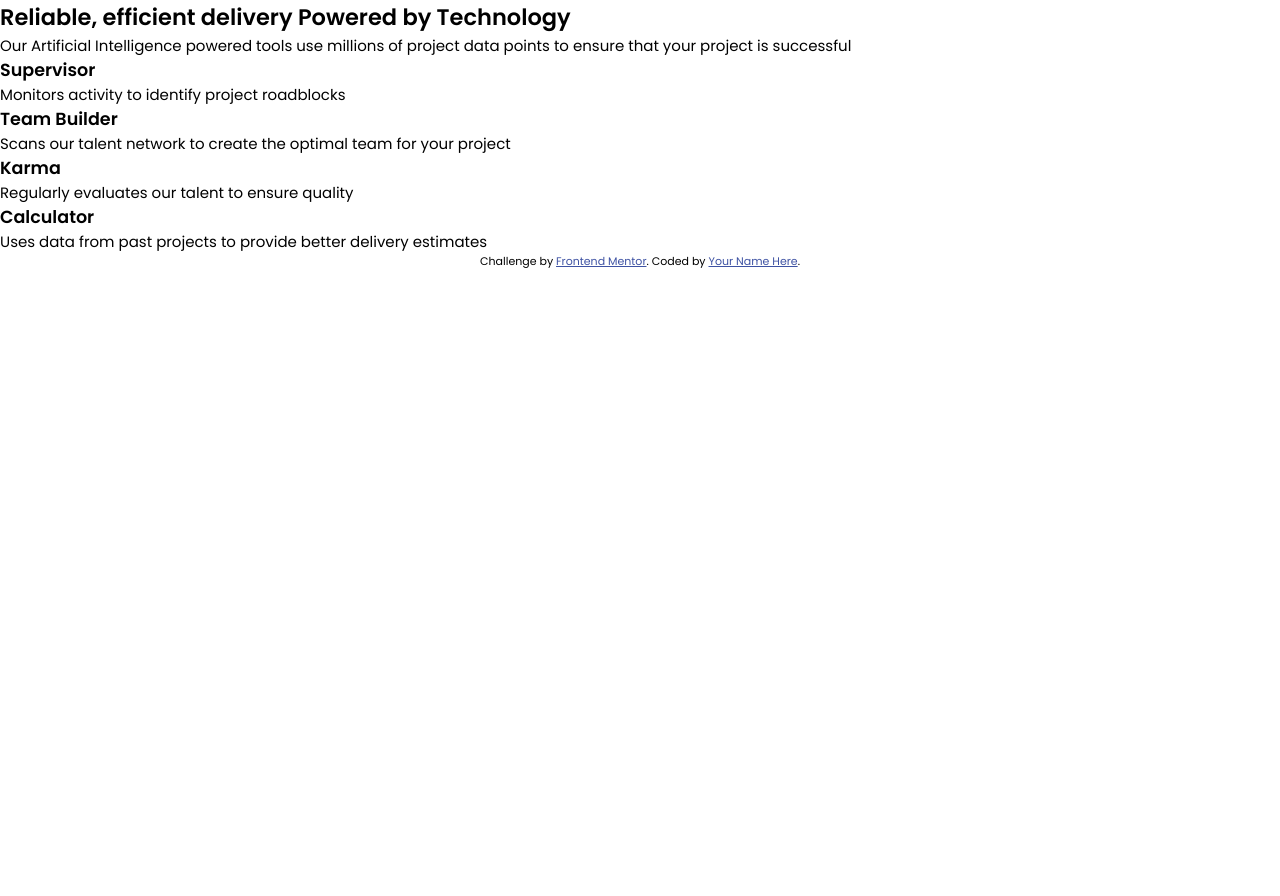
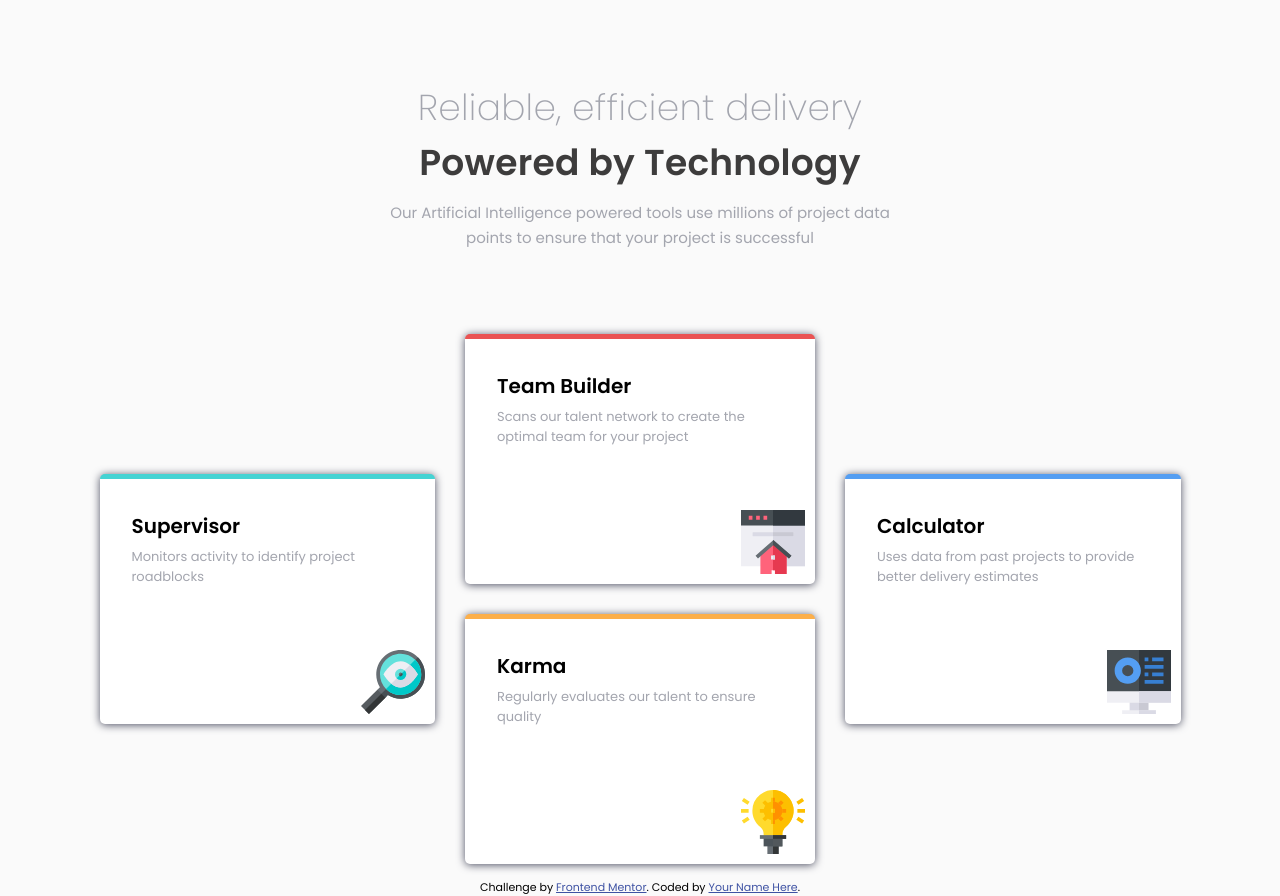
Before and after one commit to ttakeyaya/four-card-feature, a website: page index.html in a window 1280 px wide. Before the commit the page ends 800 px from the top, so only its background shows below. Drawn offline with Linux system fonts and the light colour scheme.

Commit message:
style card components

```diff
--- a/index.html
+++ b/index.html
@@ -19,6 +19,7 @@
     <div class="feature__body">
       <h2 class="feature__title">
         Reliable, efficient delivery
+
         <span class="feature__title-bold">Powered by Technology</span>
       </h2>
       <p class="feature__text">
@@ -28,21 +29,27 @@
     </div>
 
     <div class="feature-cards">
-      <div class="feature-card">
+      <div class="feature-cards__card card-top-cyan">
         <h3 class="feature-card__title">Supervisor</h3>
-        <p class="feature-card__text"></p>Monitors activity to identify project roadblocks
+        <p class="feature-card__text">Monitors activity to identify project roadblocks</p>
+        <img src="./images/icon-supervisor.svg" alt="" class="feature-card__img">
       </div>
-      <div class="feature-cards__card">
-        <h3 class="feature-card__title">Team Builder</h3>
-        <p class="feature-card__text">Scans our talent network to create the optimal team for your project</p>
-      </div>
-      <div class="feature-cards__card">
+      <div class="feature-cards-container">
+        <div class="feature-cards__card card-top-red">
+          <h3 class="feature-card__title">Team  Builder</h3>
+          <p class="feature-card__text">Scans our   talent network to create the optimal team   for your project</p>
+          <img src="./images/icon-team-builder.svg" alt="" class="feature-card__img">
+        </div>
+        <div class="feature-cards__card card-top-orange">
         <h3 class="feature-card__title">Karma</h3>
         <p class="feature-card__text">Regularly evaluates our talent to ensure quality</p>
+        <img src="./images/icon-karma.svg" alt="" class="feature-card__img">
+        </div>
       </div>
-      <div class="feature-cards__card">
+      <div class="feature-cards__card card-top-blue">
         <h3 class="feature-card__title">Calculator</h3>
         <p class="feature-card__text">Uses data from past projects to provide better delivery estimates</p>
+        <img src="./images/icon-calculator.svg" alt="" class="feature-card__img">
       </div>
     </div>
   </section>
--- a/sass/_base.scss
+++ b/sass/_base.scss
@@ -50,4 +50,9 @@ html {
 body {
   font-size: 1.5rem;
   font-family: $poppins;
+  background-color: var(--color-light-gray);
+  display: flex;
+  flex-direction: column;
+  justify-content: center;
+  align-items: center;
 }
--- a/sass/_layout.scss
+++ b/sass/_layout.scss
@@ -0,0 +1,90 @@
+.feature {
+  margin-top: 8rem;
+  max-width: 95vw;
+  display: flex;
+  flex-direction: column;
+  align-items: center;
+  @media screen and (max-width: 950px) {
+    flex-direction: column;
+    margin-top: 8.5rem;
+  }
+
+  &__body {
+    margin-bottom: 6.4rem;
+    max-width: 54rem;
+    color: var(--color-grayish-blue);
+  }
+  &__title {
+    text-align: center;
+    font-size: 3.6rem;
+    font-weight: 200;
+    letter-spacing: 0.025rem;
+    @media screen and (max-width: 950px) {
+      font-size: 2.4rem;
+    }
+  }
+  &__title-bold {
+    font-weight: 700;
+    color: rgb(61, 60, 60);
+    white-space: pre;
+  }
+  &__text {
+    margin-top: 0.5rem;
+    padding: 0.5rem;
+    text-align: center;
+    line-height: 2.5rem;
+  }
+  .feature-cards {
+    max-width: 111.1rem;
+    display: flex;
+    flex-direction: row;
+    @media screen and (max-width: 950px) {
+      flex-direction: column;
+    }
+    &__card {
+      // flex-basis: 50%;
+      border-radius: 0.5rem;
+      background-color: white;
+      padding: 3.2rem;
+      flex-basis: 1;
+      width: 100%;
+      margin: 1.5rem;
+      align-self: center;
+      max-width: 35rem;
+      height: 25rem;
+      box-shadow: 0px 1px 8px var(--color-dark-blue);
+      position: relative;
+    }
+    .card-top-cyan {
+      border-top: 0.5rem solid var(--color-primary-cyan);
+    }
+    .card-top-red {
+      border-top: 0.5rem solid var(--color-primary-red);
+    }
+    .card-top-orange {
+      border-top: 0.5rem solid var(--color-primary-orange);
+    }
+    .card-top-blue {
+      border-top: 0.5rem solid var(--color-primary-blue);
+    }
+    .feature-card__title {
+      margin-bottom: 0.6rem;
+      font-size: 2rem;
+    }
+    .feature-card__text {
+      font-size: 1.3rem;
+      color: var(--color-grayish-blue);
+    }
+    .feature-card__img {
+      position: absolute;
+      bottom: 1rem;
+      right: 1rem;
+    }
+  }
+
+  .feature-cards-container {
+    display: flex;
+    flex-direction: column;
+    flex-shrink: 0;
+  }
+}
```
Also changed, not shown: css/main.css, 1 other file.
